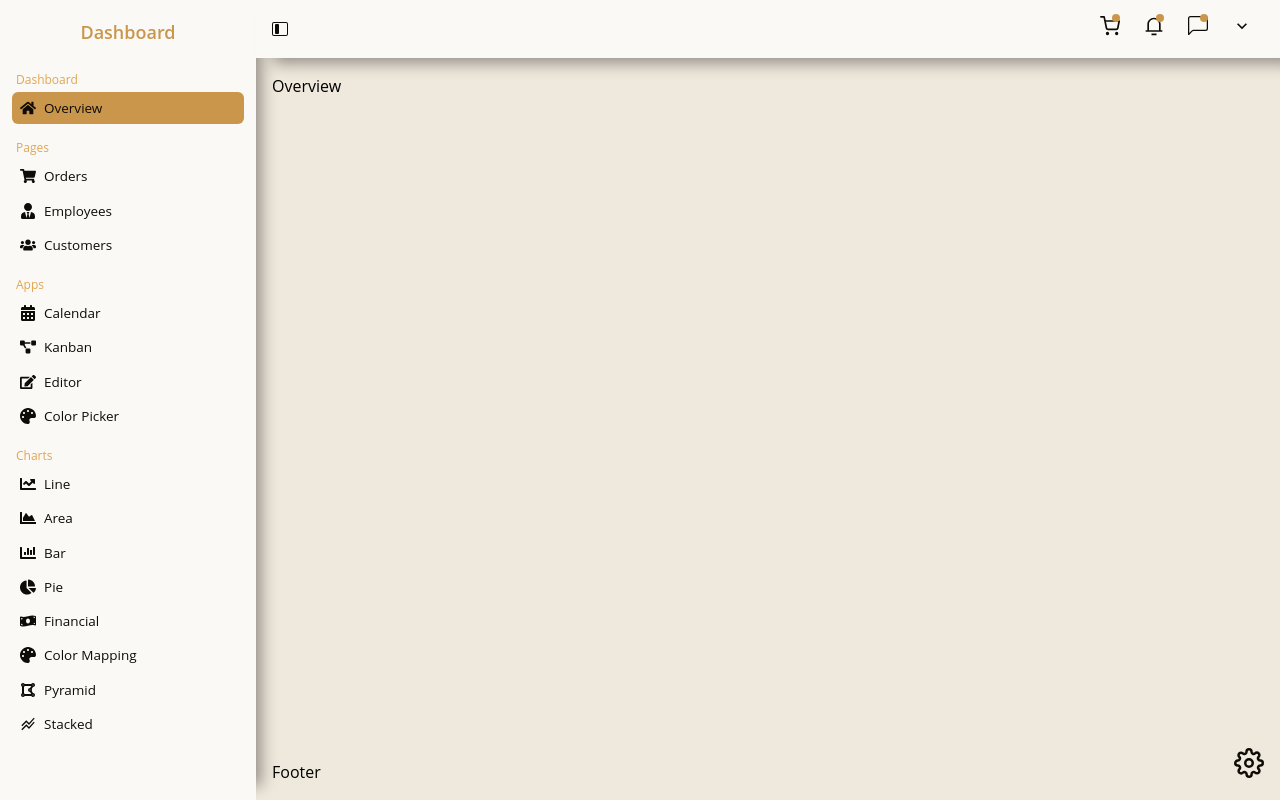
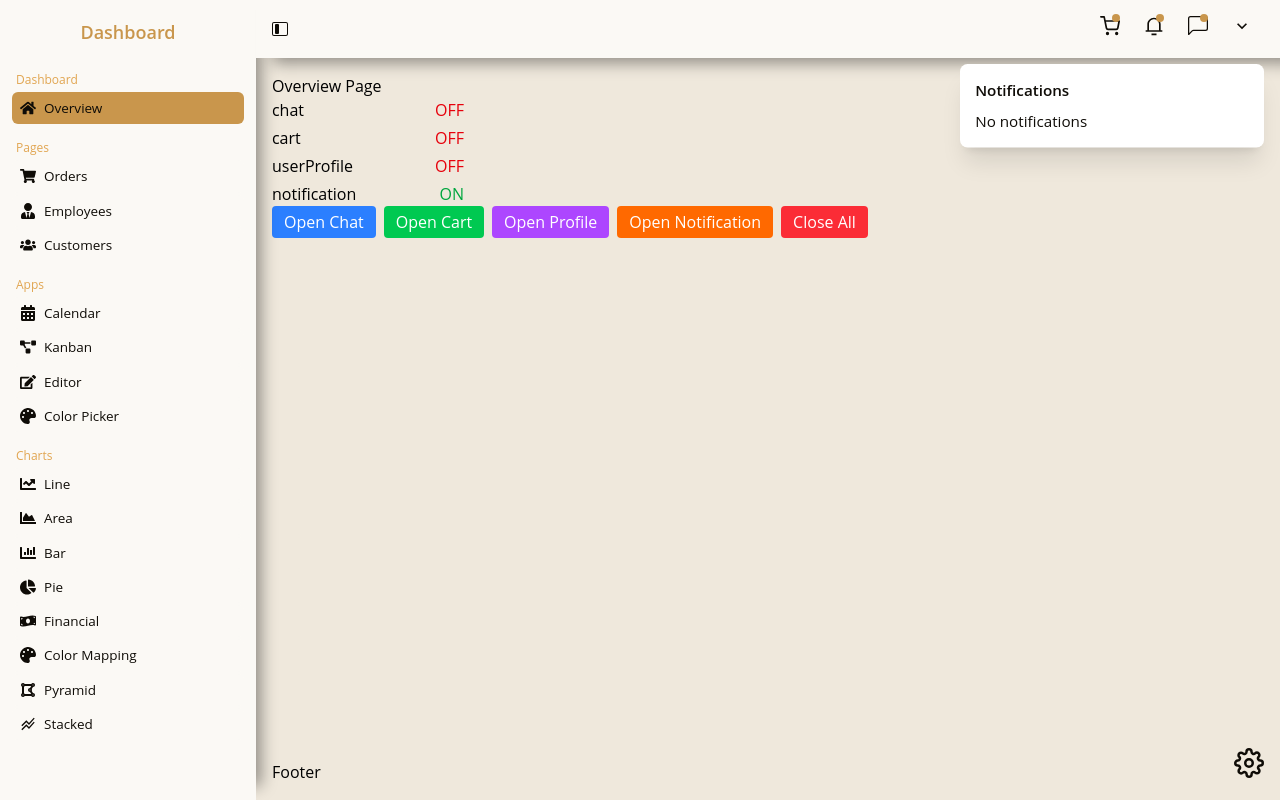
Before and after one commit to mohamed-sayed-elmahdy/React-Admin-Dashboard, a React (Vite) app: page / in a window 1280 px wide. Both pictures are taken after a click on the button 1154 px from the left and 26 px from the top of the page. Built offline with nearby package versions, Linux system fonts and the light colour scheme.

Commit message:
Add PopUps

```diff
--- a/src/App.jsx
+++ b/src/App.jsx
@@ -26,8 +26,7 @@ import { FiSettings } from 'react-icons/fi';
 
 
 function App() {
-  const [isSidebarOpen, setIsSidebarOpen] = useState(true);
-  const [isSidebarMobileOpen, setIsSidebarMobileOpen] = useState(false);
+
   return (
     <div className='flex relative w-full'>
       {/* setting button */}
@@ -41,11 +40,11 @@ function App() {
 
       {/* sidebar */}
       <div className='sidebar z-50 bg-(--background)' style={{ zIndex: '1000' }}>
-        <Sidebar isSidebarOpen={isSidebarOpen} setIsSidebarOpen={setIsSidebarOpen} isSidebarMobileOpen={isSidebarMobileOpen} setIsSidebarMobileOpen={setIsSidebarMobileOpen} />
+        <Sidebar />
       </div>
       {/* main content (Navbar, routes and footer) */}
       <div className={` min-h-screen w-full flex flex-col bg-(--background-secondary)`}>
-        <Navbar isSidebarOpen={isSidebarOpen} setIsSidebarOpen={setIsSidebarOpen} isSidebarMobileOpen={isSidebarMobileOpen} setIsSidebarMobileOpen={setIsSidebarMobileOpen} />
+        <Navbar/>
         <div className={` p-4 flex-1 `} style={{ zIndex: "100" }}>
           <Routes>
             {/* Dashboard */}
--- a/src/components/Cart.jsx
+++ b/src/components/Cart.jsx
@@ -1,9 +1,10 @@
-import React from 'react'
+import PopupBase from "@/components/PopupBase";
 
-function Cart() {
+export default function Cart() {
   return (
-    <div>Cart</div>
-  )
+    <PopupBase className=" w-80 bg-white shadow-xl rounded-lg p-4 z-50">
+      <h3 className="font-semibold mb-2">Cart</h3>
+      <p>Your cart is empty</p>
+    </PopupBase>
+  );
 }
-
-export default Cart
--- a/src/components/Chat.jsx
+++ b/src/components/Chat.jsx
@@ -1,8 +1,12 @@
-import React from 'react'
+
+import PopupBase from "@/components/PopupBase";
 
 function Chat() {
   return (
-    <div>Chat</div>
+    <PopupBase className=" w-80 bg-white shadow-xl rounded-lg p-4 z-50">
+      <h3 className="font-semibold mb-2">Chat</h3>
+      <p>No messages</p>
+    </PopupBase>
   )
 }
 
--- a/src/components/NavButton.jsx
+++ b/src/components/NavButton.jsx
@@ -1,15 +1,18 @@
 import Tooltip from "@/components/Tooltip";
-import { FiShoppingCart } from "react-icons/fi";
+import { useUi } from "@/contexts/UIContext";
 
-function NavButton({title, customFunc, icon, color, dotColor}) {
+function NavButton({ title, popKey, icon, color, dotColor }) {
+
+    const { handleClick } = useUi();
+
     return (
 
-            <Tooltip content={title} position="bottom center">
-                <button type="button" className='cursor-pointer text-xl rounded-full relative'>
-                 {icon}
-                 {dotColor && <span className="absolute top-[-2.5px] right-0 rounded-full w-2 h-2" style={{ background: "var(--primary)" }} />}
-                </button>
-            </Tooltip>
+        <Tooltip content={title} position="bottom center">
+            <button onClick={() => handleClick(popKey)} type="button" className='cursor-pointer text-xl rounded-full relative'>
+                {icon}
+                {dotColor && <span className="absolute top-[-2.5px] right-0 rounded-full w-2 h-2" style={{ background: "var(--primary)" }} />}
+            </button>
+        </Tooltip>
 
     )
 }
--- /dev/null
+++ b/src/components/NavPopups.jsx
@@ -0,0 +1,19 @@
+import Cart from "@/components/Cart";
+import Notification from "@/components/Notification";
+import Chat from "@/components/Chat";
+import UserProfile from "@/components/UserProfile";
+import { useUi } from "@/contexts/UIContext";
+
+export default function NavPopups({ popupRef }) {
+  const { isClicked } = useUi();
+  if (!Object.values(isClicked).some(Boolean)) return null;
+
+  return (
+    <div ref={popupRef}>
+      {isClicked.cart && <Cart />}
+      {isClicked.notification && <Notification />}
+      {isClicked.chat && <Chat />}
+      {isClicked.userProfile && <UserProfile />}
+    </div>
+  );
+}
--- a/src/components/Navbar.jsx
+++ b/src/components/Navbar.jsx
@@ -1,4 +1,4 @@
-import { useEffect } from "react";
+import { useEffect, useRef } from "react";
 import { AiOutlineMenu } from "react-icons/ai";
 import { FiShoppingCart } from "react-icons/fi";
 import { BsChatLeft } from "react-icons/bs";
@@ -9,7 +9,7 @@ import notification from "@/components/Notification";
 import chat from "@/components/Chat";
 import userProfile from "@/components/UserProfile";
 import NavButton from "@/components/NavButton";
-import Tooltip from "@/components/Tooltip";
+import NavPopups from "@/components/NavPopups";
 
 // import { TooltipComponent } from "@syncfusion/ej2-react-popups";
 // import avatar from "../data/avatar.jpg";
@@ -17,12 +17,37 @@ import Tooltip from "@/components/Tooltip";
 
 import { BsLayoutSidebarInset } from "react-icons/bs";
 import { useSidebar } from "@/contexts/SidebarContext";
+import { useUi } from "@/contexts/UIContext";
 
 export default function Navbar() {
   const { isSidebarOpen, toggleSidebar, isSidebarMobileOpen, toggleMobileSidebar } = useSidebar();
+  const { closeAll } = useUi();
+  const navRef = useRef(null);
+  const popupRef = useRef(null);
+
+  useEffect(() => {
+    function handleClickOutside(e) {
+      if (
+        navRef.current?.contains(e.target) ||
+        popupRef.current?.contains(e.target)
+      ) {
+        return;
+      }
+
+      closeAll();
+
+    }
+
+    document.addEventListener("mousedown", handleClickOutside);
+    return () => {
+      document.removeEventListener("mousedown", handleClickOutside);
+    };
+  }, [closeAll]);
+
+
 
   return (
-    <nav className={`flex items-center justify-between relative p-4 bg-(--background) text-(--text) space-x-4 w-full transition-all duration-300 ${isSidebarMobileOpen ? "shadow-none" : "custom-navbar-shadow"} `} style={{ zIndex: '1000' }}>
+    <nav className={`flex items-center justify-between relative px-2 py-3 md:p-4  bg-(--background) text-(--text) w-full transition-all duration-300 ${isSidebarMobileOpen ? "shadow-none" : "custom-navbar-shadow"} `} style={{ zIndex: '1000' }}>
       <div>
         <button className="hidden lg:block cursor-pointer" onClick={toggleSidebar}>
           < BsLayoutSidebarInset className={`${isSidebarOpen ? "visible" : "invisible"}`} />
@@ -33,14 +58,16 @@ export default function Navbar() {
           </button>
         </div>
       </div>
+
+      {/* nav items */}
       <div>
-        {/* nav items */}
-        <ul className="flex items-center gap-6 pe-3">
-          <NavButton title="Cart" customFunc={cart} icon={<FiShoppingCart />} color="blue" dotColor="red" />
-          <NavButton title="Notifications" customFunc={notification} icon={<RiNotification3Line />} color="blue" dotColor="red" />
-          <NavButton title="Chat" customFunc={chat} icon={<BsChatLeft />} color="blue" dotColor="red" />
-          <NavButton title="Profile" customFunc={userProfile} icon={<MdKeyboardArrowDown />} color="blue" />
+        <ul ref={navRef} className="flex items-center gap-6 pe-3">
+          <NavButton title="Cart" popKey="cart" customFunc={cart} icon={<FiShoppingCart className="w-5 h-5" />} color="blue" dotColor="red" />
+          <NavButton title="Notifications" popKey="notification" customFunc={notification} icon={<RiNotification3Line className="w-5 h-5" />} color="blue" dotColor="red" />
+          <NavButton title="Chat" popKey="chat" customFunc={chat} icon={<BsChatLeft className="w-5 h-5" />} color="blue" dotColor="red" />
+          <NavButton title="Profile" popKey="userProfile" customFunc={userProfile} icon={<MdKeyboardArrowDown className="w-5 h-5" />} color="blue" />
         </ul>
+        <NavPopups popupRef={popupRef} />
       </div>
     </nav>
   );
--- a/src/components/Notification.jsx
+++ b/src/components/Notification.jsx
@@ -1,8 +1,12 @@
-import React from 'react'
+import PopupBase from "@/components/PopupBase";
 
 function Notification() {
   return (
-    <div>Notification</div>
+
+    <PopupBase className=" w-80 bg-white shadow-xl rounded-lg p-4">
+      <h3 className="font-semibold mb-2">Notifications</h3>
+      <p>No notifications</p>
+    </PopupBase >
   )
 }
 
--- /dev/null
+++ b/src/components/PopupBase.jsx
@@ -0,0 +1,21 @@
+import { forwardRef } from "react";
+
+const PopupBase = forwardRef(function PopupBase({ children, className = "" }, ref) {
+  return (
+    <div
+      ref={ref}
+      className={`
+        absolute right-4 top-16 z-50
+        origin-top-right
+        scale-95 opacity-0
+        animate-popup
+        animate-slide-in-left
+        ${className}
+      `}
+    >
+      {children}
+    </div>
+  );
+});
+
+export default PopupBase;
--- a/src/components/Sidebar.jsx
+++ b/src/components/Sidebar.jsx
@@ -157,9 +157,9 @@ export default function Sidebar() {
                                         to={item.href}
                                         className={({ isActive }) =>
                                             `text-(--text) text-[13.5px] flex items-center ${isSidebarOpen ? "justify-start" : "justify-center"
-                                            } gap-2 py-1.5 px-2 rounded-md hover:bg-gray-900 dark:hover:bg-white/20 transition-all duration-200 ${isActive ? "bg-white/10 text-200 dark:bg-white/20" : ""
-                                            }`
+                                            } gap-2 py-1.5 px-2 rounded-md hover:bg-gray-900 dark:hover:bg-white/20 transition-all duration-200 ${isActive ? " bg-(--primary) text-(--textWhite)" : "bg-(--background)"}`
                                         }
+                                         onClick={() => toggleMobileSidebar(false)}
                                     >
                                         {item.icon}
                                         {isSidebarOpen && <span>{item.label}</span>}
--- a/src/components/UserProfile.jsx
+++ b/src/components/UserProfile.jsx
@@ -1,8 +1,13 @@
 import React from 'react'
+import PopupBase from "@/components/PopupBase";
 
 function UserProfile() {
   return (
-    <div>UserProfile</div>
+
+    <PopupBase className=" w-80 bg-white shadow-xl rounded-lg p-4 z-50">
+      <h3 className="font-semibold mb-2">User Profile</h3>
+      <p>Your profile is empty</p>
+    </PopupBase>
   )
 }
 
--- a/src/index.css
+++ b/src/index.css
@@ -188,3 +188,31 @@
     box-shadow: -2px 5px 15px rgba(0, 0, 0, 0.4);
   }
 }
+
+@keyframes popup {
+  from {
+    opacity: 0;
+    transform: scale(0.95);
+  }
+  to {
+    opacity: 1;
+    transform: scale(1);
+  }
+}
+
+.animate-popup {
+  animation: popup 0.15s ease-out forwards;
+}
+@keyframes slide-in-left {
+  from {
+    opacity: 0;
+    transform: translateX(-20px);
+  }
+  to {
+    opacity: 1;
+    transform: translateX(0);
+  }
+}
+.animate-slide-in-left {
+  animation: slide-in-left 0.3s ease-out forwards;
+}
--- a/src/pages/Overview.jsx
+++ b/src/pages/Overview.jsx
@@ -1,8 +1,60 @@
 import React from 'react'
+import { useUi } from "@/contexts/UIContext";
 
 function Overview() {
+  const { isClicked, handleClick, closeAll } = useUi();
   return (
-    <div>Overview</div>
+    <div>
+      <h1>Overview Page</h1>
+      <div className="space-y-1">
+        {Object.entries(isClicked).map(([key, value]) => (
+          <div key={key} className="flex justify-between w-48">
+            <span>{key}</span>
+            <span className={value ? "text-green-600" : "text-red-600"}>
+              {value ? "ON" : "OFF"}
+            </span>
+          </div>
+        ))}
+      </div>
+
+      {/* أزرار للاختبار */}
+      <div className="flex gap-2 flex-wrap">
+        <button
+          onClick={() => handleClick("chat")}
+          className="px-3 py-1 bg-blue-500 text-white rounded"
+        >
+          Open Chat
+        </button>
+
+        <button
+          onClick={() => handleClick("cart")}
+          className="px-3 py-1 bg-green-500 text-white rounded"
+        >
+          Open Cart
+        </button>
+
+        <button
+          onClick={() => handleClick("userProfile")}
+          className="px-3 py-1 bg-purple-500 text-white rounded"
+        >
+          Open Profile
+        </button>
+
+        <button
+          onClick={() => handleClick("notification")}
+          className="px-3 py-1 bg-orange-500 text-white rounded"
+        >
+          Open Notification
+        </button>
+
+        <button
+          onClick={closeAll}
+          className="px-3 py-1 bg-red-500 text-white rounded"
+        >
+          Close All
+        </button>
+      </div>
+    </div>
   )
 }
 
```
